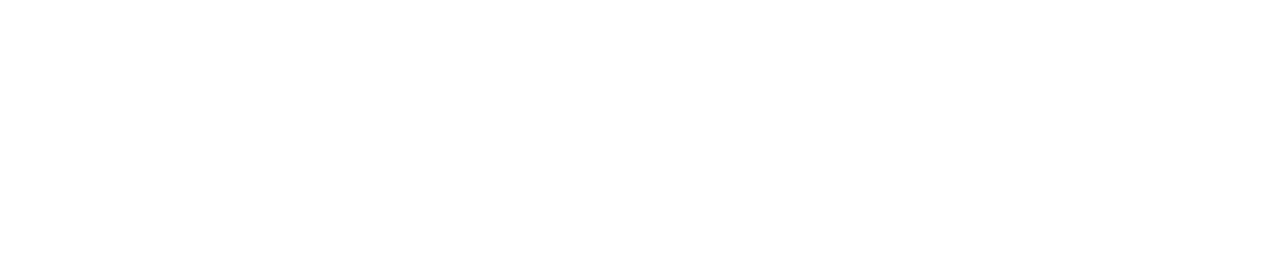
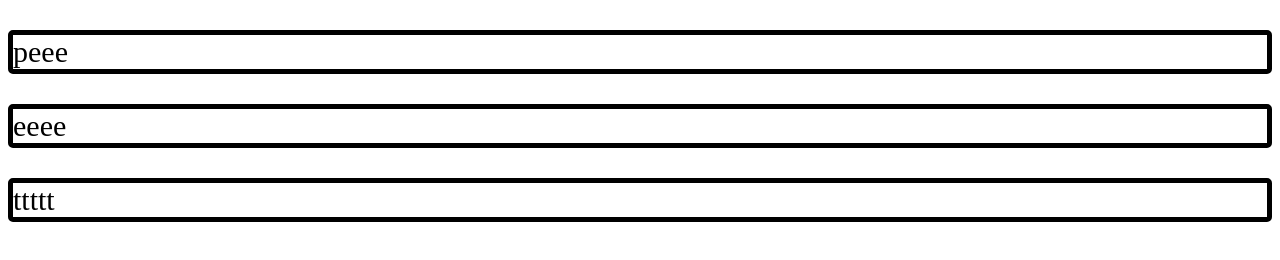
Before and after one commit to Natuuumi/library, a plain HTML site: page index.html in a window 1280 px wide. Drawn offline with Linux system fonts and the light colour scheme.

Commit message:
added style

```diff
--- a/index.html
+++ b/index.html
@@ -1,11 +1,12 @@
 <!DOCTYPE html>
 <html lang="en">
   <head>
-    <script src="script.js"></script>
+    <link rel="stylesheet" href="style.css" />
+    <script src="script.js" defer></script>
     <meta charset="UTF-8" />
     <meta http-equiv="X-UA-Compatible" content="IE=edge" />
     <meta name="viewport" content="width=device-width, initial-scale=1.0" />
-    <title>Document</title>
+    <title>Library</title>
   </head>
   <body></body>
 </html>
--- a/script.js
+++ b/script.js
@@ -1,11 +1,29 @@
+let body = document.querySelector("body");
+let myLibrary = ["peee", "eeee", "ttttt"];
+let displayBook;
 function Book(info) {
   this.info = () => {
     return "The Hobbit by J.R.R. Tolkien, 295 pages, not read yet";
   };
 }
 
+function addBookToLibrary(book) {
+  myLibrary.push(book.info());
+}
+
 const theHobbit = new Book(
   "The Hobbit by J.R.R. Tolkien, 295 pages, not read yet"
 );
 
+function displayEachBook(array) {
+  for (book in array) {
+    showBook = document.createElement("p");
+    showBook.textContent = array[book];
+    showBook.setAttribute("class", "bookStyle");
+    body.append(showBook);
+  }
+}
+
 console.log(theHobbit.info());
+
+displayEachBook(myLibrary);
--- /dev/null
+++ b/style.css
@@ -0,0 +1,5 @@
+.bookStyle {
+  border: 5px solid black;
+  border-radius: 5px;
+  font-size: 30px;
+}
```
